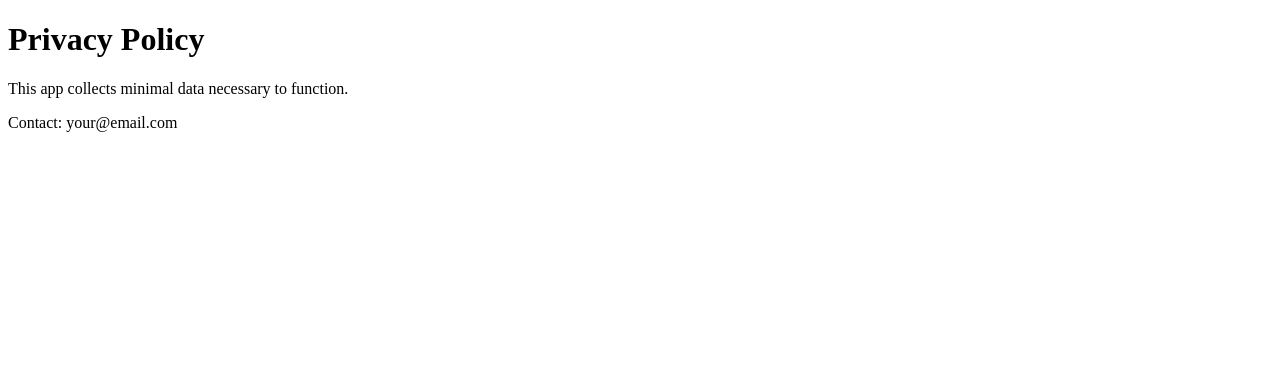
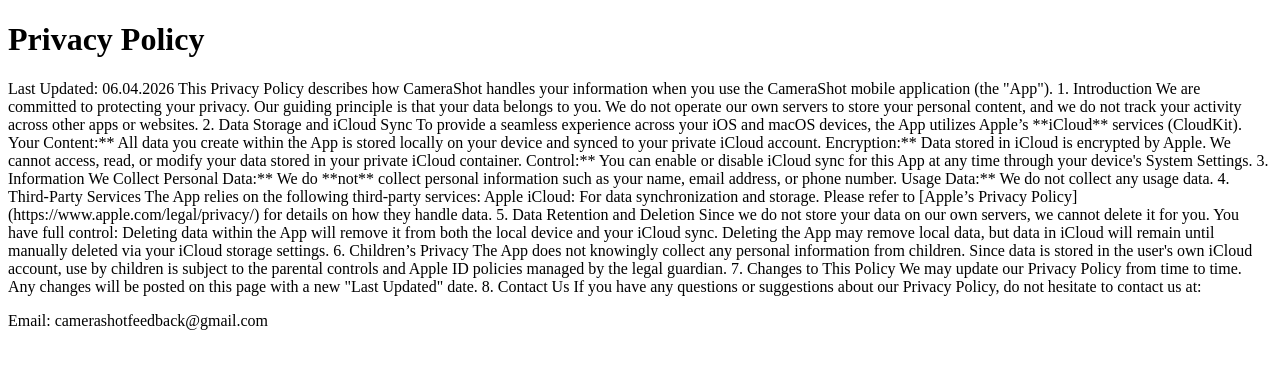
Before and after one commit to steaditim/privacy-policy, a plain HTML site: page index.html in a window 1280 px wide. Drawn offline with Linux system fonts and the light colour scheme.

Commit message:
Revise Privacy Policy for CameraShot
Updated the Privacy Policy to include detailed information about data handling, storage, and user rights specific to the CameraShot app.

```diff
--- a/index.html
+++ b/index.html
@@ -2,11 +2,50 @@
 <html>
 <head>
   <meta charset="UTF-8">
-  <title>Privacy Policy</title>
+  <title>Privacy Policy for CameraShot</title>
 </head>
 <body>
   <h1>Privacy Policy</h1>
-  <p>This app collects minimal data necessary to function.</p>
-  <p>Contact: your@email.com</p>
+  <p>
+
+Last Updated: 06.04.2026
+
+This Privacy Policy describes how CameraShot handles your information when you use the CameraShot mobile application (the "App").
+
+1. Introduction
+We are committed to protecting your privacy. Our guiding principle is that your data belongs to you. We do not operate our own servers to store your personal content, and we do not track your activity across other apps or websites.
+
+2. Data Storage and iCloud Sync
+To provide a seamless experience across your iOS and macOS devices, the App utilizes Apple’s **iCloud** services (CloudKit).
+
+Your Content:** All data you create within the App is stored locally on your device and synced to your private iCloud account.
+Encryption:** Data stored in iCloud is encrypted by Apple. We cannot access, read, or modify your data stored in your private iCloud container.
+Control:** You can enable or disable iCloud sync for this App at any time through your device's System Settings.
+
+3. Information We Collect
+Personal Data:** We do **not** collect personal information such as your name, email address, or phone number.
+Usage Data:** We do not collect any usage data.
+
+4. Third-Party Services
+The App relies on the following third-party services:
+Apple iCloud: For data synchronization and storage. Please refer to [Apple’s Privacy Policy](https://www.apple.com/legal/privacy/) for details on how they handle data.
+
+5. Data Retention and Deletion
+Since we do not store your data on our own servers, we cannot delete it for you. You have full control:
+Deleting data within the App will remove it from both the local device and your iCloud sync.
+Deleting the App may remove local data, but data in iCloud will remain until manually deleted via your iCloud storage settings.
+
+6. Children’s Privacy
+The App does not knowingly collect any personal information from children. Since data is stored in the user's own iCloud account, use by children is subject to the parental controls and Apple ID policies managed by the legal guardian.
+
+7. Changes to This Policy
+We may update our Privacy Policy from time to time. Any changes will be posted on this page with a new "Last Updated" date.
+
+8. Contact Us
+If you have any questions or suggestions about our Privacy Policy, do not hesitate to contact us at:
+
+</p>
+  <p>Email: camerashotfeedback@gmail.com
+</p>
 </body>
 </html>
```
